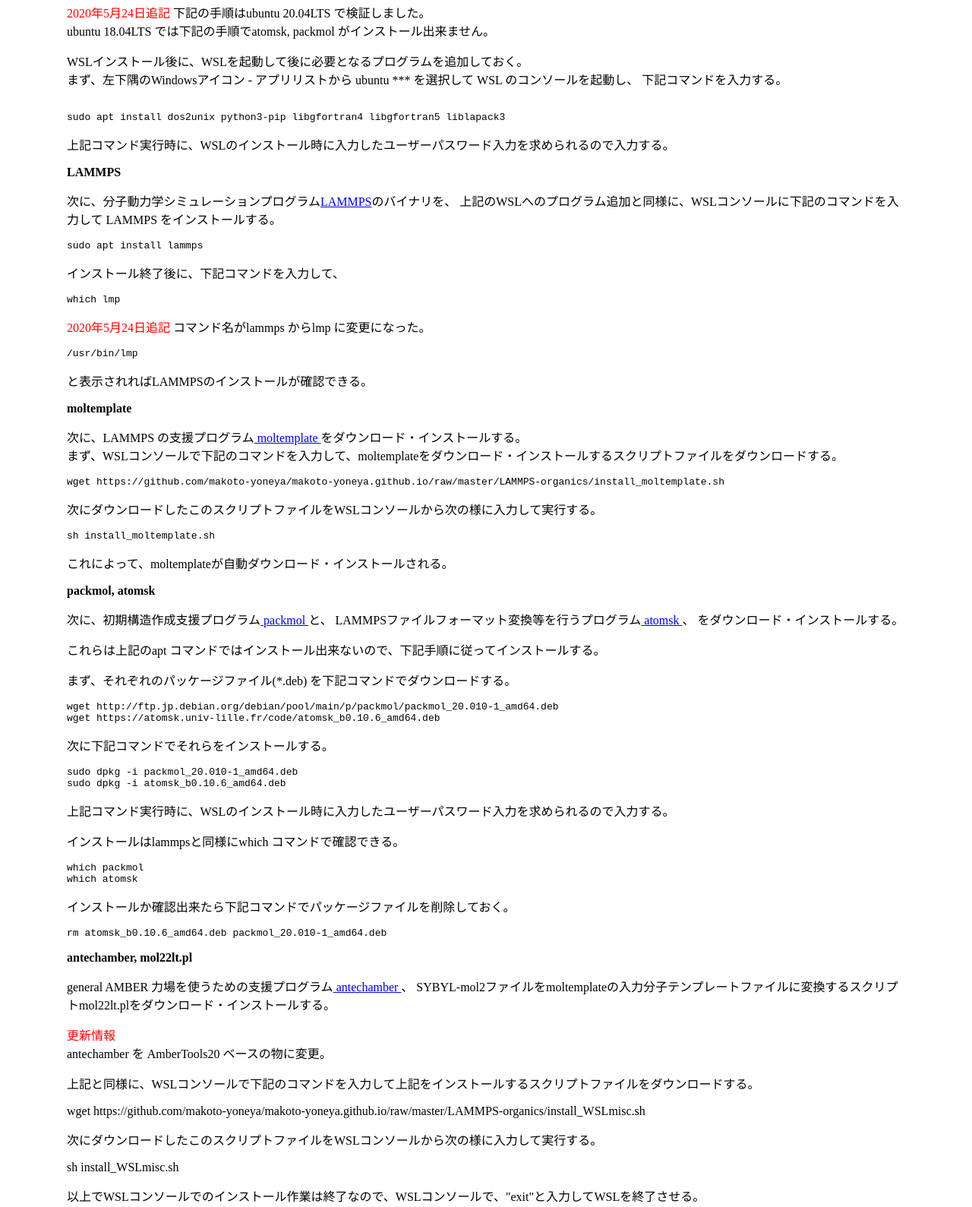
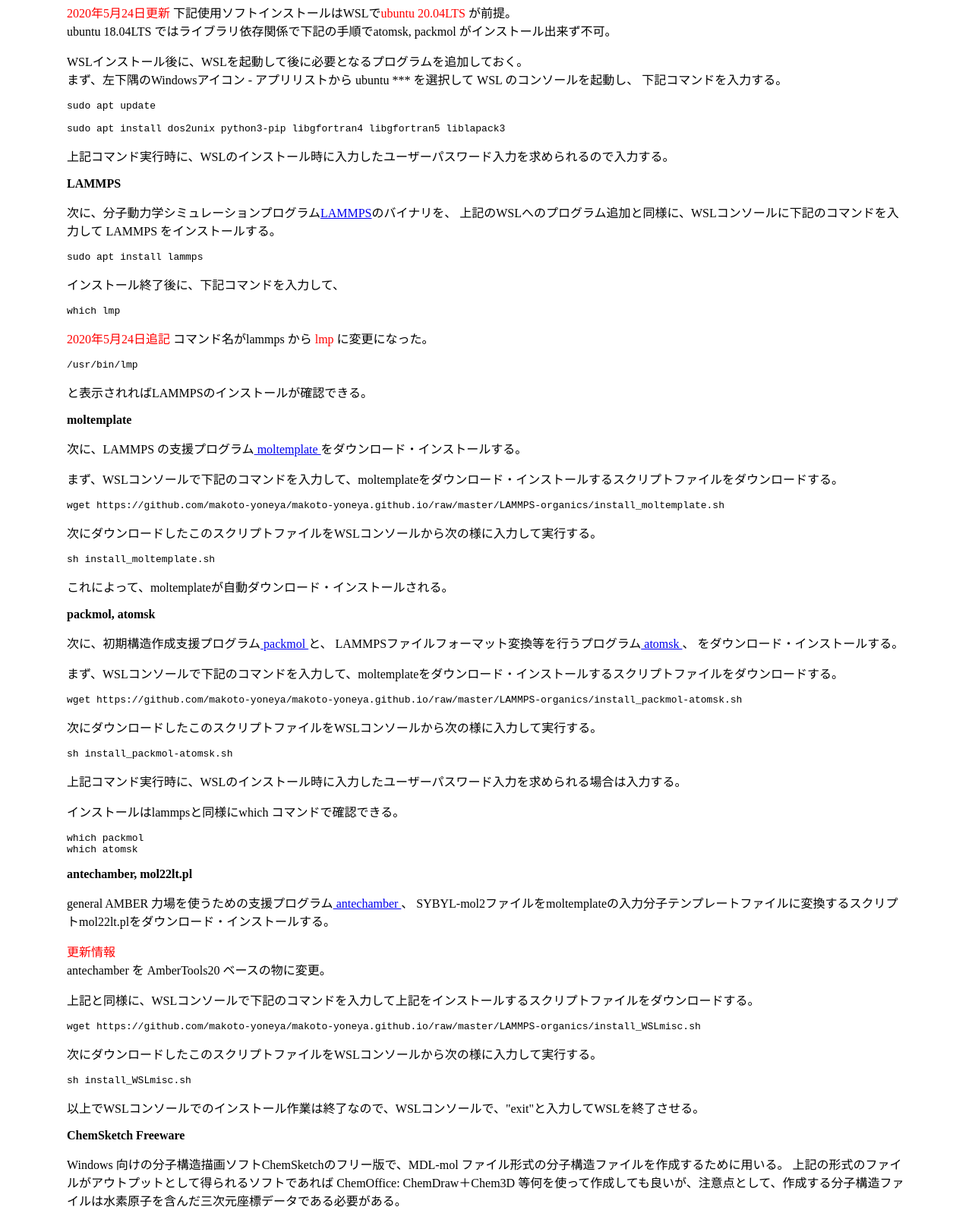
Before and after one commit to makoto-yoneya/makoto-yoneya.github.io, a plain HTML site: page LAMMPS-organics/index.html in a window 1280 px wide. Shown: the part 498-2087 px from the top of the page at 76% size. Drawn offline with Linux system fonts and the light colour scheme.

Commit message:
fix and add file

```diff
--- a/LAMMPS-organics/index.html
+++ b/LAMMPS-organics/index.html
@@ -67,11 +67,11 @@ WSLのインストール法についてはネット上に多くの情報があ
 </P>
 <P>
 <FONT COLOR=red>
-2020年5月24日追記
+2020年5月24日更新
 </FONT>
-下記の手順はubuntu 20.04LTS で検証しました。
+下記使用ソフトインストールはWSLで<FONT COLOR=red>ubuntu 20.04LTS</FONT> が前提。
 <BR>
-ubuntu 18.04LTS では下記の手順でatomsk, packmol がインストール出来ません。
+ubuntu 18.04LTS ではライブラリ依存関係で下記の手順でatomsk, packmol がインストール出来ず不可。
 </P>
 <P>
 WSLインストール後に、WSLを起動して後に必要となるプログラムを追加しておく。<BR>
@@ -79,6 +79,7 @@ WSLインストール後に、WSLを起動して後に必要となるプログ
 下記コマンドを入力する。
 </P>
 <PRE>
+sudo apt update
 <!--
 sudo apt install dos2unix python-pip libgfortran3 liblapack-dev
 -->
@@ -111,7 +112,7 @@ which lmp
 <FONT COLOR=red>
 2020年5月24日追記
 </FONT>
-コマンド名がlammps からlmp に変更になった。
+コマンド名がlammps から<FONT COLOR=red> lmp </FONT> に変更になった。
 </P>
 
 <PRE>
@@ -126,7 +127,8 @@ which lmp
 </P>
 <P>
 次に、LAMMPS の支援プログラム<a href="https://www.moltemplate.org/"> moltemplate </A>をダウンロード・インストールする。
-<BR>
+</P>
+<P>
 まず、WSLコンソールで下記のコマンドを入力して、moltemplateをダウンロード・インストールするスクリプトファイルをダウンロードする。
 </P>
 
@@ -155,24 +157,23 @@ LAMMPSファイルフォーマット変換等を行うプログラム<a href="ht
 をダウンロード・インストールする。
 </P>
 <P>
-これらは上記のapt コマンドではインストール出来ないので、下記手順に従ってインストールする。
+まず、WSLコンソールで下記のコマンドを入力して、moltemplateをダウンロード・インストールするスクリプトファイルをダウンロードする。
 </P>
+
+<PRE>
+wget https://github.com/makoto-yoneya/makoto-yoneya.github.io/raw/master/LAMMPS-organics/install_packmol-atomsk.sh
+</PRE>
+
 <P>
-まず、それぞれのパッケージファイル(*.deb) を下記コマンドでダウンロードする。
+次にダウンロードしたこのスクリプトファイルをWSLコンソールから次の様に入力して実行する。
 </P>
+
 <PRE>
-wget http://ftp.jp.debian.org/debian/pool/main/p/packmol/packmol_20.010-1_amd64.deb
-wget https://atomsk.univ-lille.fr/code/atomsk_b0.10.6_amd64.deb
+sh install_packmol-atomsk.sh
 </PRE>
+
 <P>
-次に下記コマンドでそれらをインストールする。
-</P>
-<PRE>
-sudo dpkg -i packmol_20.010-1_amd64.deb
-sudo dpkg -i atomsk_b0.10.6_amd64.deb
-</PRE>
-<P>
-上記コマンド実行時に、WSLのインストール時に入力したユーザーパスワード入力を求められるので入力する。
+上記コマンド実行時に、WSLのインストール時に入力したユーザーパスワード入力を求められる場合は入力する。
 </P>
 <P>
 インストールはlammpsと同様にwhich コマンドで確認できる。
@@ -180,13 +181,6 @@ sudo dpkg -i atomsk_b0.10.6_amd64.deb
 <PRE>
 which packmol
 which atomsk
-</PRE>
-<P>
-インストールか確認出来たら下記コマンドでパッケージファイルを削除しておく。
-</P>
-
-<PRE>
-rm atomsk_b0.10.6_amd64.deb packmol_20.010-1_amd64.deb
 </PRE>
 
 <P>
@@ -205,15 +199,15 @@ antechamber を AmberTools20 ベースの物に変更。
 <P>
 上記と同様に、WSLコンソールで下記のコマンドを入力して上記をインストールするスクリプトファイルをダウンロードする。
 </P>
-<P>
+<PRE>
 wget https://github.com/makoto-yoneya/makoto-yoneya.github.io/raw/master/LAMMPS-organics/install_WSLmisc.sh
-</P>
+</PRE>
 <P>
 次にダウンロードしたこのスクリプトファイルをWSLコンソールから次の様に入力して実行する。
 </P>
-<P>
+<PRE>
 sh install_WSLmisc.sh
-</P>
+</PRE>
 <P>
 以上でWSLコンソールでのインストール作業は終了なので、WSLコンソールで、"exit"と入力してWSLを終了させる。
 </P>
```
Also changed, not shown: 2 other files.
